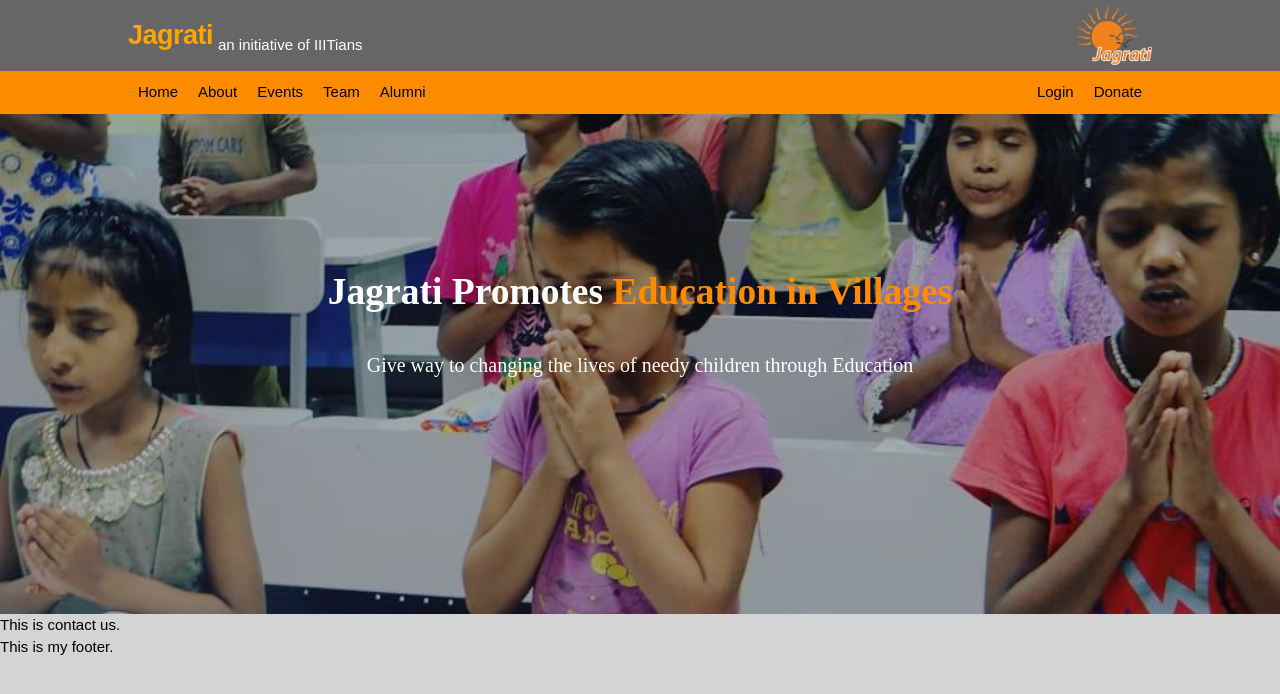
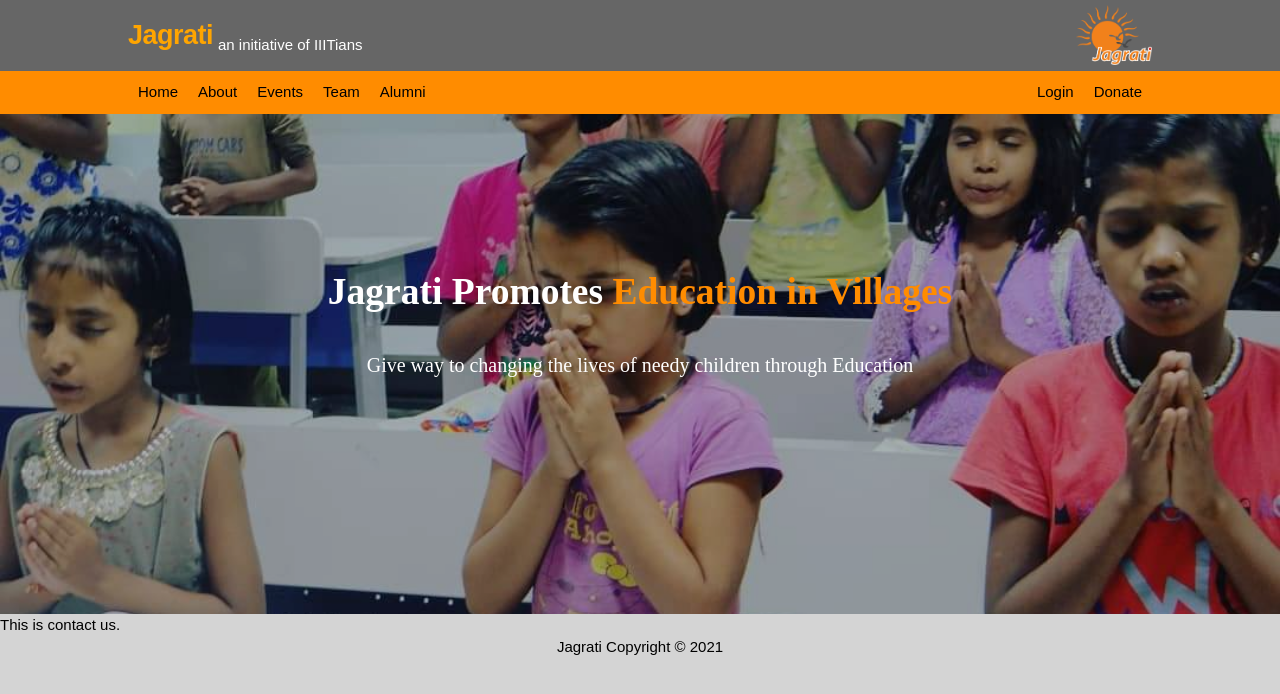
Before and after one commit to garg3133/jagrati-frontend, a React (Create React App) app: page / in a window 1280 px wide. Shown: the top 694 px of the page. Built offline with nearby package versions, Linux system fonts and the light colour scheme.

Commit message:
add footer

```diff
--- a/src/components/global/footer/Footer.js
+++ b/src/components/global/footer/Footer.js
@@ -1,8 +1,16 @@
 const Footer = () => {
     return (
-        <div>
-            This is my footer.
-        </div>
+        <footer>
+            <center>
+                <div style={{
+                    maxWidth: "80%",
+                    margin: "auto",
+                    overflow: "hidden",
+                }}>
+                    Jagrati Copyright &copy; {(new Date().getFullYear())}
+                </div>
+            </center>
+        </footer >
     )
 }
 
```
Also changed, not shown: 1 other file (tests, documents, lock files or other folders).
